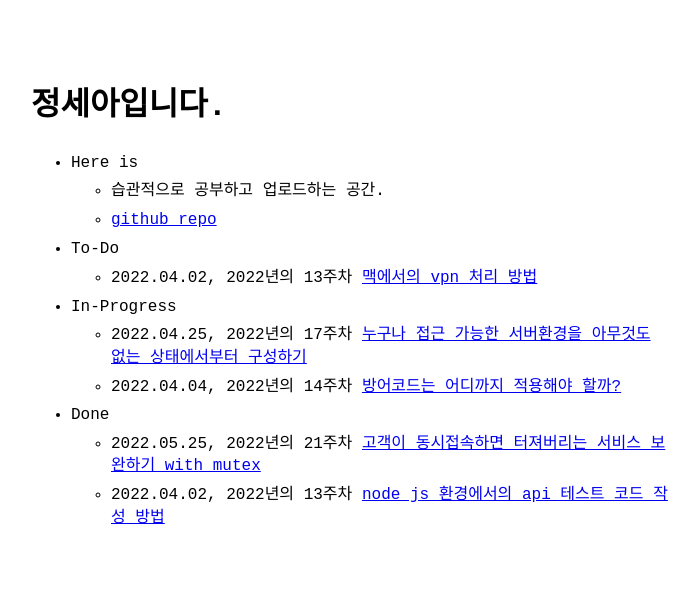
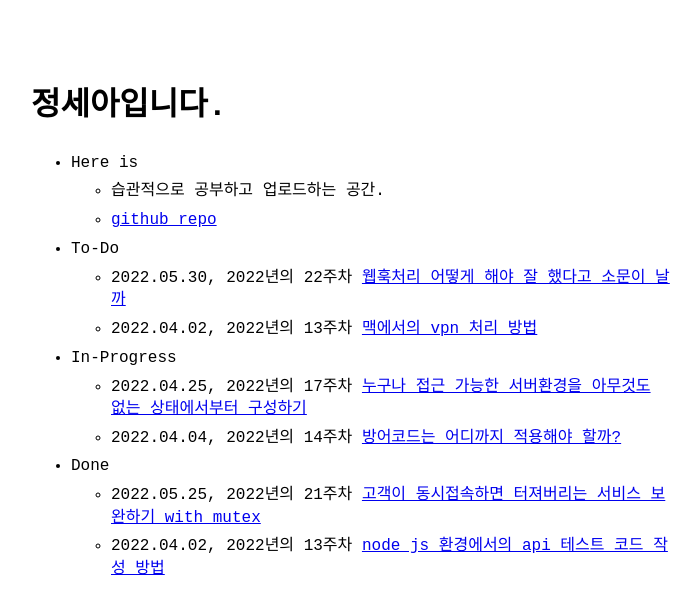
Before and after one commit to SeaJungg/SeaJungg.github.io, a Jekyll site: the page built from index.md, in a window 1280 px wide. Shown: the top 614 px of the page, without its empty margins (289-988 px from the left). Built offline with Jekyll 4.4.1, drawn with Linux system fonts in a browser that asks for light colours.

Commit message:
퇴근언제해

```diff
--- /dev/null
+++ b/_posts/2022-05-30-webhook.md
@@ -0,0 +1,5 @@
+---
+layout: post
+title: "웹훅처리 어떻게 해야 잘 했다고 소문이 날까"
+category: toDo
+---
```
Also changed, not shown: _posts/2022-05-25-mutex.md (+2 -0 lines).
